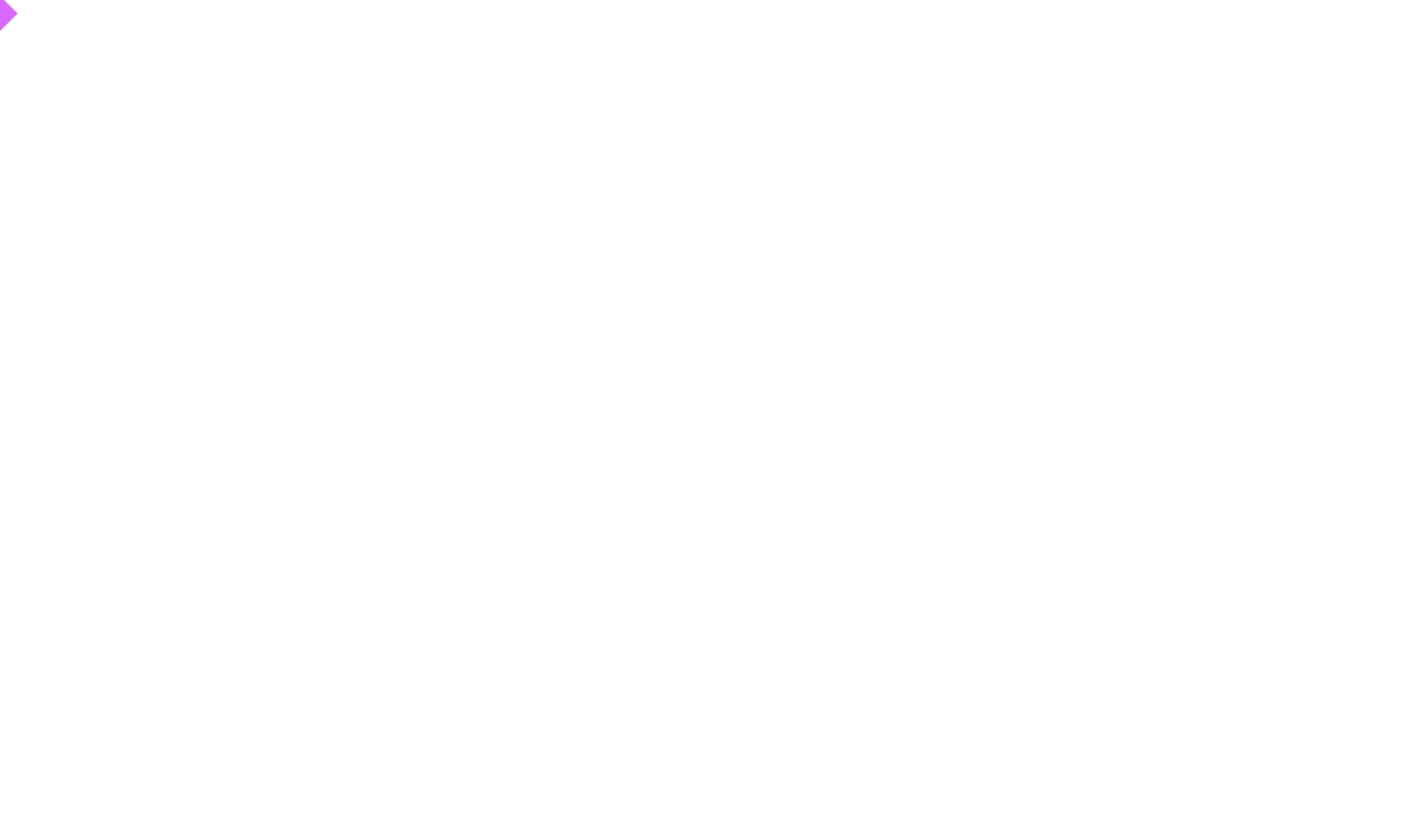
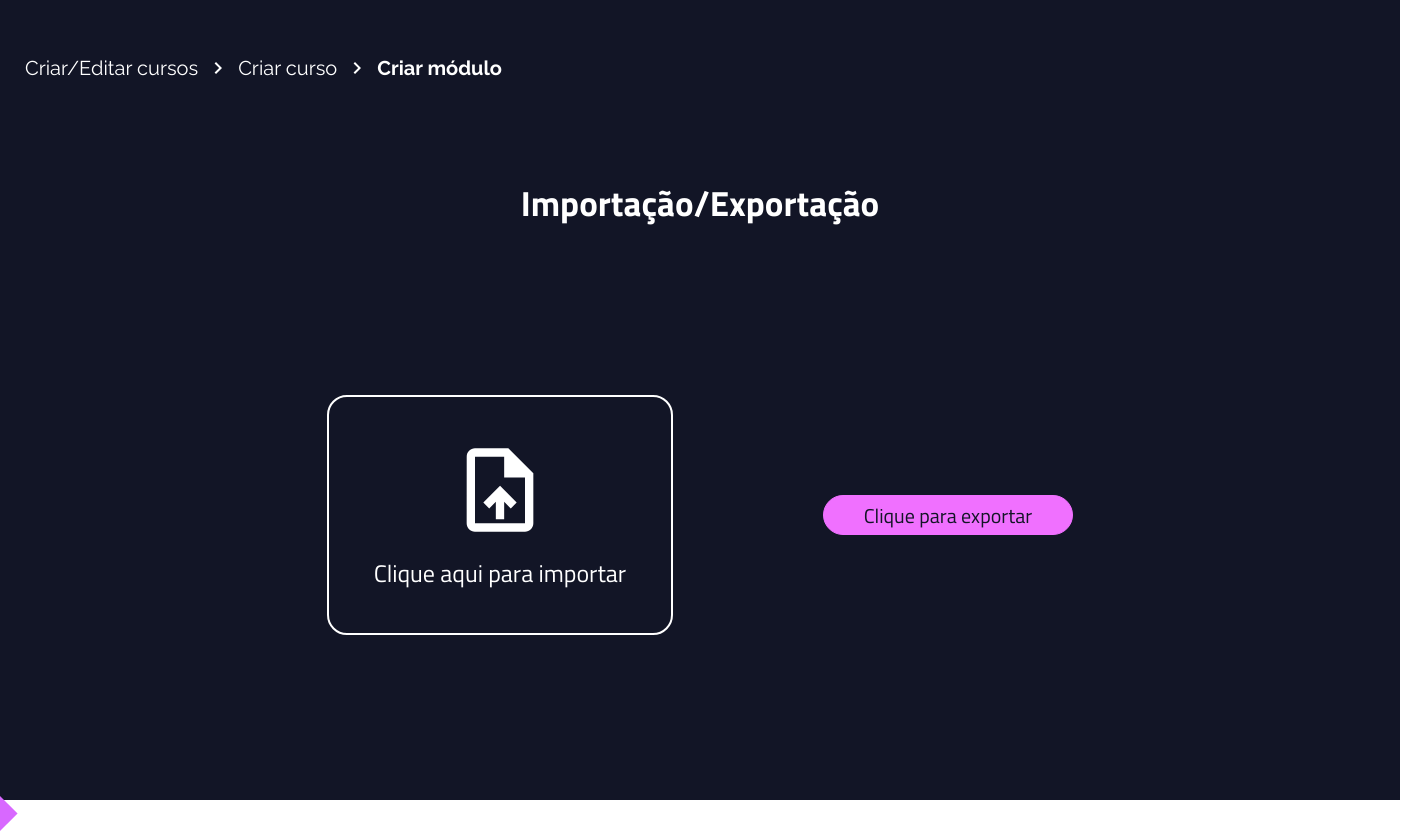
Before and after one commit to CodeGenius-Organization/CodeGenius, a React (Create React App) app in the folder codegenius/: page /course in a window 1280 px wide. Before the commit this address had no page. Shown: the whole page, 1425 px wide, since content can reach past the window. Before the commit the page ends 800 px from the top, so only its background shows below. Built offline with nearby package versions, Linux system fonts and the light colour scheme.

Commit message:
tela de importação e exportação

```diff
--- a/codegenius/src/pages/home/HomeTeacher.js
+++ b/codegenius/src/pages/home/HomeTeacher.js
@@ -22,6 +22,7 @@ import Social from "../student-social/Social";
 import Courses from "../student/courses/Courses";
 import Configurtion from "../teacher/teacher-settings/Configuration";
 import ModuleCreation from "../teacher/ModuleCreation";
+import ImportExport from "../teacher/teacher-import-txt/ImportExport";
 
 function LogOut() {
     const navigate = useNavigate();
@@ -39,7 +40,7 @@ function LogOut() {
                 break;
             case 'criar-editar-cursos':
                 setNavigateMenu('criar-editar-cursos')
-                setContentHome(<CourseCreation onNext={ handleNext } />)
+                setContentHome(<CourseCreation onNext={handleNext} />)
                 break;
             case 'analise':
                 setNavigateMenu('analise')
@@ -64,9 +65,12 @@ function LogOut() {
     }
 
     const handleNext = (nextPage) => {
-        switch(nextPage) {
+        switch (nextPage) {
             case 'create-module':
-                setContentHome(<ModuleCreation />)
+                setContentHome(<ModuleCreation onNext={handleNext}/>)
+                break;
+            case 'importar-exportar':
+                setContentHome(<ImportExport />)
                 break;
         }
     }
@@ -167,7 +171,7 @@ function LogOut() {
                     </div>
                 </div>
                 <div className="logout-container">
-                    { contentHome }
+                    {contentHome}
                     {/* <CourseCreation /> */}
                 </div>
             </div>
--- a/codegenius/src/pages/institutional/Institutional.jsx
+++ b/codegenius/src/pages/institutional/Institutional.jsx
@@ -122,7 +122,7 @@ function Home() {
                         </div>
                     </div>
                 </div>
-                <div className='footer'>
+                <div className="footer">
                         <div className="container">
                             <div className="logo-mindtech">
                                 <h1>MindTech</h1>
--- a/codegenius/src/pages/teacher/ModuleCreation.jsx
+++ b/codegenius/src/pages/teacher/ModuleCreation.jsx
@@ -7,10 +7,15 @@ import TextAreaWithIcon from "../../components/teacher-new-course/TextAreaWithIc
 import { MdKeyboardArrowRight } from 'react-icons/md'
 import { AiOutlineUnorderedList } from 'react-icons/ai'
 
-function ModuleCreation() {
+function ModuleCreation({ onNext }) {
+
+    const handleNext = (nextPage) => {
+        onNext(nextPage)
+    }
+
     const arrowStyle = { color: "#FFF", width: "24px", height: "24px" }
-    const titleDivStyle = { width: "auto", height: "164px"}
-    const listIconStyle = { color: "#A1A1A1", width: "18px", height: "18px"}
+    const titleDivStyle = { width: "auto", height: "164px" }
+    const listIconStyle = { color: "#A1A1A1", width: "18px", height: "18px" }
 
     return (
         <>
@@ -65,9 +70,6 @@ function ModuleCreation() {
                                 textAreaDivStyle={titleDivStyle}
                                 placeholder={"Título..."}
                             />
-                                {/* <select name="" id="">
-                                    <option value=""></option>
-                                </select> */}
                         </div>
                         <div className={mcStyle.buttons_section}>
                             <button className={mcStyle.btn}>adicionar conteúdo</button>
@@ -77,11 +79,11 @@ function ModuleCreation() {
                     </div>
                 </div>
                 <div className={mcStyle.finish_buttons}>
+                    <button className={mcStyle.finish_btn} onClick={() => handleNext("importar-exportar")}>Importar/Exportar</button>
                     <button className={mcStyle.finish_btn}>Salvar</button>
                     <button className={mcStyle.finish_btn}>Próximo</button>
                 </div>
             </div>
-            {/* </div> */}
         </>
     )
 }
--- a/codegenius/src/pages/teacher/ModuleCreation.module.css
+++ b/codegenius/src/pages/teacher/ModuleCreation.module.css
@@ -155,7 +155,7 @@
 
 .finish_btn {
     background-color: #4476E0;
-
+    cursor: pointer;
     border: none;
     border-radius: 100px;
 
--- /dev/null
+++ b/codegenius/src/pages/teacher/teacher-import-txt/ImportExport.jsx
@@ -0,0 +1,51 @@
+import React from 'react'
+import style from '../teacher-import-txt/ImportExport.module.css'
+import api from '../../../Api'
+
+import NewCourse from '../../../components/teacher-new-course/NewCourse'
+
+import { MdKeyboardArrowRight } from 'react-icons/md'
+import { MdUploadFile } from "react-icons/md"
+
+function CourseCreation({ onNext }) {
+
+    const handleNext = (nextPage) => {
+        onNext(nextPage);
+    }
+
+    const arrowStyle = { color: "#FFF", width: "24px", height: "24px" }
+
+    return (
+        <>
+            <div className={style.main_section}>
+                <div className={style.breadcrumb}>
+                    <span className={style.breadcrumb_element}>
+                        Criar/Editar cursos
+                    </span>
+                    <MdKeyboardArrowRight style={arrowStyle} />
+                    <span className={style.breadcrumb_element}>
+                        Criar curso
+                    </span>
+                    <MdKeyboardArrowRight style={arrowStyle} />
+                    <span className={`${style.breadcrumb_element} ${style.now}`}>
+                        Criar módulo
+                    </span>
+                </div>
+                <div className={style.content}>
+                    <h1>Importação/Exportação</h1>
+                    <div className={style.import_export}>
+                        <div className={style.import}>
+                            <MdUploadFile htmlFor="add-img" className={style.upload_img} />
+                            <h1>Clique aqui para importar</h1>
+                        </div>
+                        <div className={style.export}>
+                            <button>Clique para exportar</button>
+                        </div>
+                    </div>
+                </div>
+            </div>
+        </>
+    )
+}
+
+export default CourseCreation
--- /dev/null
+++ b/codegenius/src/pages/teacher/teacher-import-txt/ImportExport.module.css
@@ -0,0 +1,108 @@
+@import url('https://fonts.googleapis.com/css2?family=Raleway:ital,wght@0,100;0,200;0,300;0,400;0,500;0,600;0,700;0,800;0,900;1,100;1,200;1,300;1,400;1,500;1,600;1,700;1,800;1,900&family=Titillium+Web:ital,wght@0,200;0,300;0,400;0,600;0,700;0,900;1,200;1,300;1,400;1,600;1,700&display=swap');
+
+.main_section {
+    display: flex;
+    flex-direction: column;
+    width: 1400px;
+    height: 800px;
+    /* border: solid 2px fuchsia; */
+    background-color: #121526;
+    align-items: center;
+    justify-content: center;
+}
+
+.content {
+    /* border: solid 2px blueviolet; */
+    width: 80%;
+    display: flex;
+    flex-direction: column;
+    align-items: center;
+    padding-top: 40px;
+    height: 90%;
+}
+
+.content h1 {
+    font-family: 'Titillium Web';
+    font-size: 35px;
+    font-weight: bolder;
+    color: #FFF;
+    text-align: center;
+}
+
+.import_export {
+    display: flex;
+    align-items: center;
+    justify-content: space-around;
+    width: 80%;
+    height: 100%;
+}
+
+.import {
+    width: 27vw;
+    height: 30vh;
+    border-radius: 20px;
+    border: solid 2px #FFF;
+    display: flex;
+    flex-direction: column;
+    justify-content: center;
+    align-items: center;
+    gap: 15px;
+    cursor: pointer;
+}
+
+.import .upload_img {
+    color: white;
+    width: 100px;
+    height: 100px;
+}
+
+.import h1{
+    font-family: 'Titillium Web';
+    font-size: 24px;
+    font-weight: normal;
+    color: #FFF;
+    text-align: center;
+}
+
+.export {
+    display: flex;
+    align-items: center;
+    justify-content: center;
+}
+
+.export button {
+    border-radius: 20px;
+    border: 1px solid #F070FF;
+    width: 250px;
+    height: 40px;
+    padding: 0px 20px;
+    font-family: 'Titillium Web';
+    font-size: 20px;
+    color: #121526;
+    background-color: #F070FF;
+    cursor: pointer;
+}
+
+.export button:hover {
+    border: none;
+    box-shadow: 0px 0px 8px 2px rgba(234, 144, 225, 0.5);
+}
+
+.breadcrumb {
+    display: flex;
+    align-items: center;
+    gap: 8px;
+    margin: 56px 0 56px 50px;
+    width: 100%;
+}
+
+.breadcrumb_element {
+    font-family: 'Raleway';
+    font-size: 20px;
+    font-weight: 400;
+    color: #FFF;
+}
+
+.now {
+    font-weight: bold;
+}
--- a/codegenius/src/routes/AppRoutes.js
+++ b/codegenius/src/routes/AppRoutes.js
@@ -4,7 +4,7 @@ import Home from '../pages/home/Home'
 import Institutional from '../pages/institutional/Institutional'
 import FormContact from '../pages/form-contact/FormContact'
 import HomeTeacher from '../pages/home/HomeTeacher'
-import LandingPage from '../pages/student/landing-page/LandingPage'
+import Course from '../pages/teacher/teacher-import-txt/ImportExport'
 
 
 function AppRoutes() {
@@ -15,7 +15,7 @@ function AppRoutes() {
                 <Route path='/institutional' element={<Institutional/>}/>
                 <Route path='/form-contact' element={<FormContact/>}/>
                 <Route path='/prof' element={<HomeTeacher/>}/>
-                <Route path='/aluno' element={<LandingPage/>}/>
+                <Route path='/course' element={<Course/>}/>
             </Routes>
         </BrowserRouter>
     )
```
Lines whose indentation alone changed are shown as unchanged.
